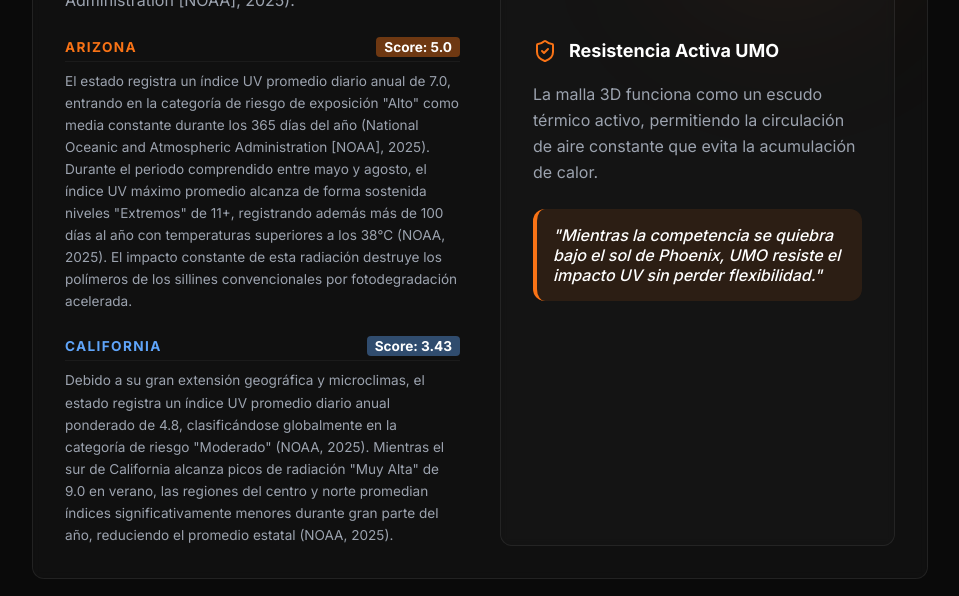
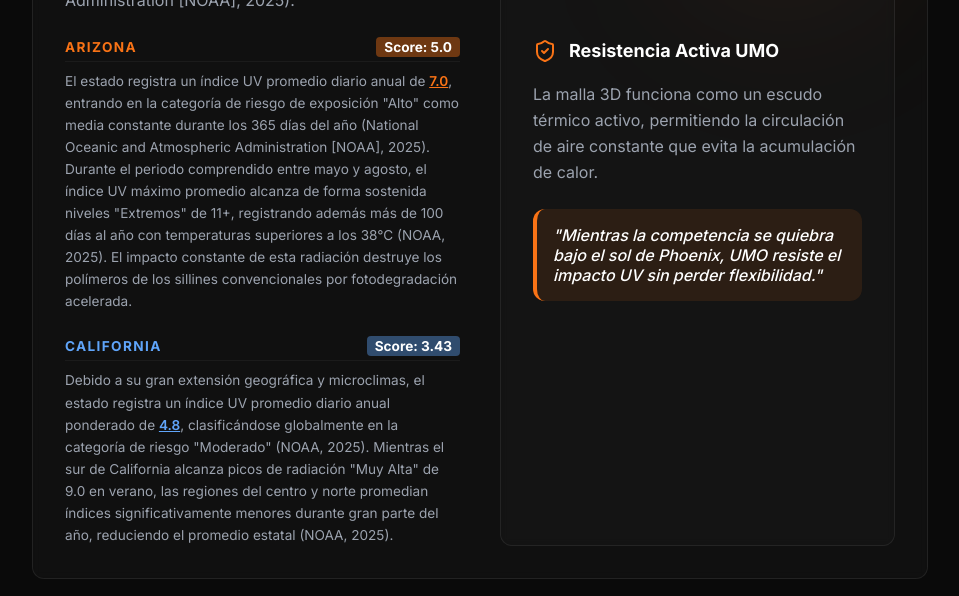
Before and after one commit to 4builes-crypto/Umo-internationalization, a React (Vite) app: page /tech-environmental in a window 1280 px wide. Shown: the part 2061-2657 px from the top of the page, without its empty margins (304-1263 px from the left). Built offline with nearby package versions, Linux system fonts and the light colour scheme.

Commit message:
style: highlight UV index of 7.0 for Arizona and 4.8 for California in Section 11 Point 3

```diff
--- a/src/pages/TechEnvironmental.tsx
+++ b/src/pages/TechEnvironmental.tsx
@@ -206,9 +206,15 @@ export const TechEnvironmental = () => {
                     <span className="text-xs font-bold text-white px-2 py-0.5 bg-unoOrange/40 rounded whitespace-nowrap">Score: 5.0</span>
                   </div>
                   <p className="text-xs text-textSecondary leading-relaxed">
-                    {language === 'es'
-                      ? 'El estado registra un índice UV promedio diario anual de 7.0, entrando en la categoría de riesgo de exposición "Alto" como media constante durante los 365 días del año (National Oceanic and Atmospheric Administration [NOAA], 2025). Durante el periodo comprendido entre mayo y agosto, el índice UV máximo promedio alcanza de forma sostenida niveles "Extremos" de 11+, registrando además más de 100 días al año con temperaturas superiores a los 38°C (NOAA, 2025). El impacto constante de esta radiación destruye los polímeros de los sillines convencionales por fotodegradación acelerada.'
-                      : 'The state records an annual average daily UV index of 7.0, entering the "High" exposure risk category as a constant average 365 days a year (National Oceanic and Atmospheric Administration [NOAA], 2025). During the period from May to August, the average maximum UV index consistently reaches "Extreme" levels of 11+, also recording more than 100 days a year with temperatures exceeding 38°C (NOAA, 2025). The constant impact of this radiation destroys conventional seat polymers through accelerated photodegradation.'}
+                    {language === 'es' ? (
+                      <>
+                        El estado registra un índice UV promedio diario anual de <span className="text-unoOrange underline font-semibold">7.0</span>, entrando en la categoría de riesgo de exposición "Alto" como media constante durante los 365 días del año (National Oceanic and Atmospheric Administration [NOAA], 2025). Durante el periodo comprendido entre mayo y agosto, el índice UV máximo promedio alcanza de forma sostenida niveles "Extremos" de 11+, registrando además más de 100 días al año con temperaturas superiores a los 38°C (NOAA, 2025). El impacto constante de esta radiación destruye los polímeros de los sillines convencionales por fotodegradación acelerada.
+                      </>
+                    ) : (
+                      <>
+                        The state records an annual average daily UV index of <span className="text-unoOrange underline font-semibold">7.0</span>, entering the "High" exposure risk category as a constant average 365 days a year (National Oceanic and Atmospheric Administration [NOAA], 2025). During the period from May to August, the average maximum UV index consistently reaches "Extreme" levels of 11+, also recording more than 100 days a year with temperatures exceeding 38°C (NOAA, 2025). The constant impact of this radiation destroys conventional seat polymers through accelerated photodegradation.
+                      </>
+                    )}
                   </p>
                 </div>
                 <div>
@@ -217,9 +223,15 @@ export const TechEnvironmental = () => {
                     <span className="text-xs font-bold text-white px-2 py-0.5 bg-blue-400/40 rounded whitespace-nowrap">Score: 3.43</span>
                   </div>
                   <p className="text-xs text-textSecondary leading-relaxed">
-                    {language === 'es'
-                      ? 'Debido a su gran extensión geográfica y microclimas, el estado registra un índice UV promedio diario anual ponderado de 4.8, clasificándose globalmente en la categoría de riesgo "Moderado" (NOAA, 2025). Mientras el sur de California alcanza picos de radiación "Muy Alta" de 9.0 en verano, las regiones del centro y norte promedian índices significativamente menores durante gran parte del año, reduciendo el promedio estatal (NOAA, 2025).'
-                      : 'Due to its large geographic extension and microclimates, the state records a weighted annual average daily UV index of 4.8, globally classifying under the "Moderate" risk category (NOAA, 2025). While southern California reaches "Very High" radiation peaks of 9.0 in summer, the central and northern regions average significantly lower indices during most of the year, reducing the state average (NOAA, 2025).'}
+                    {language === 'es' ? (
+                      <>
+                        Debido a su gran extensión geográfica y microclimas, el estado registra un índice UV promedio diario anual ponderado de <span className="text-blue-400 underline font-semibold">4.8</span>, clasificándose globalmente en la categoría de riesgo "Moderado" (NOAA, 2025). Mientras el sur de California alcanza picos de radiación "Muy Alta" de 9.0 en verano, las regiones del centro y norte promedian índices significativamente menores durante gran parte del año, reduciendo el promedio estatal (NOAA, 2025).
+                      </>
+                    ) : (
+                      <>
+                        Due to its large geographic extension and microclimates, the state records a weighted annual average daily UV index of <span className="text-blue-400 underline font-semibold">4.8</span>, globally classifying under the "Moderate" risk category (NOAA, 2025). While southern California reaches "Very High" radiation peaks of 9.0 in summer, the central and northern regions average significantly lower indices during most of the year, reducing the state average (NOAA, 2025).
+                      </>
+                    )}
                   </p>
                 </div>
               </div>
```
